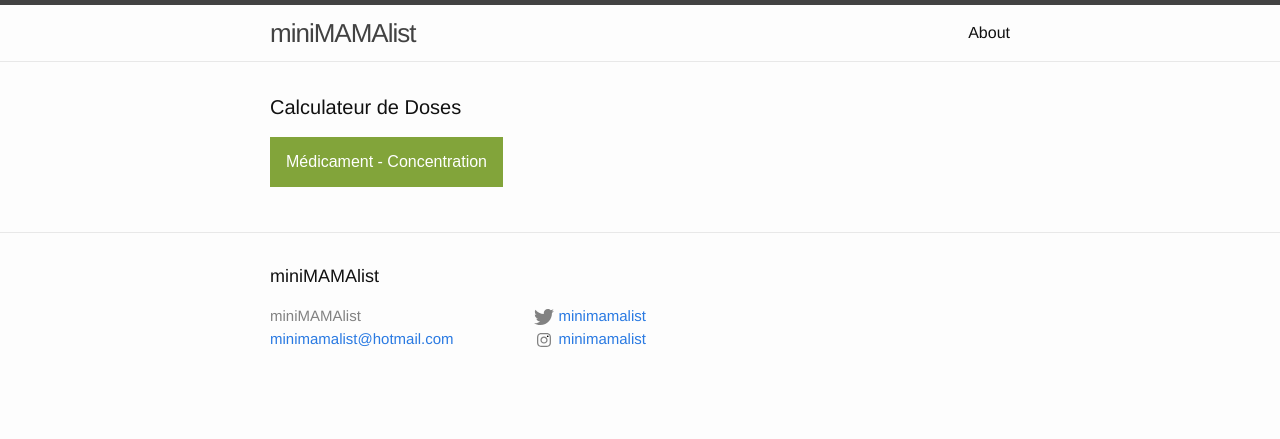
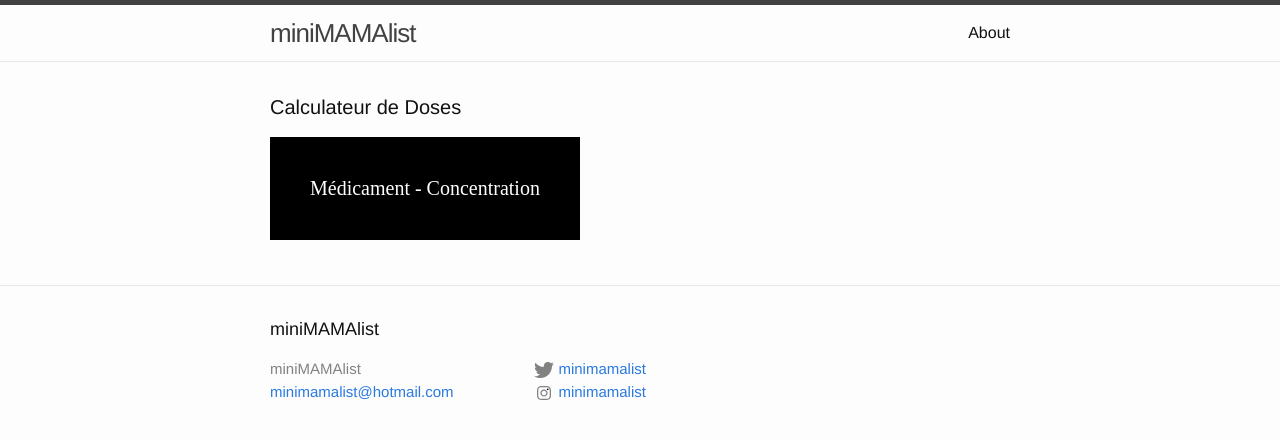
Before and after one commit to patrickboutin/patrickboutin.github.io, a Jekyll site: the page built from index.html, in a window 1280 px wide. Shown: the top 439 px of the page. Built offline with Jekyll 4.4.1, drawn with Linux system fonts in a browser that asks for light colours.

Commit message:
Update index.html

```diff
--- a/index.html
+++ b/index.html
@@ -10,10 +10,11 @@ layout: default
 <head>
 <style>
 .dropbtn {
-    background-color: #82a43a;
+    background-color: #000;
+    font-family: Ormont light;
     color: white;
-    padding: 16px;
-    font-size: 16px;
+    padding: 40px;
+    font-size: 20px;
     border: none;
     cursor: pointer;
 }
```
